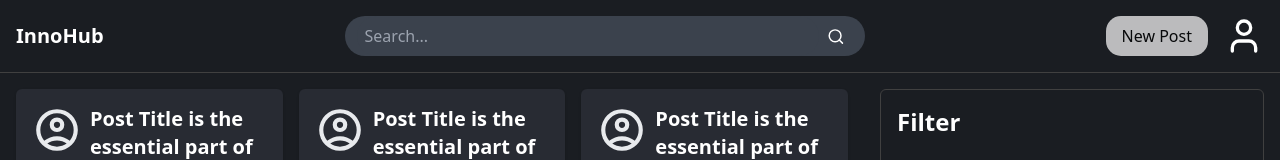
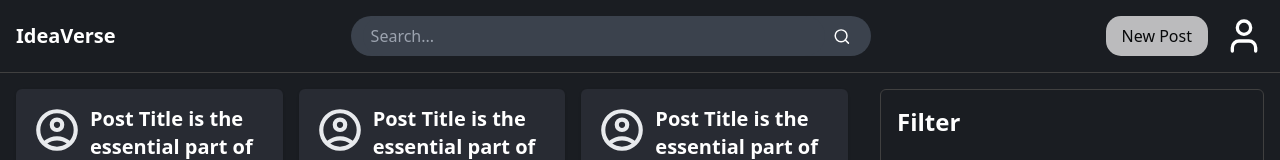
Before and after one commit to shailifadadu/IdeaVerse, a React (Vite) app in the folder frontend/: page / in a window 1280 px wide. Shown: the top 160 px of the page. Built offline with nearby package versions, Linux system fonts and the light colour scheme.

Commit message:
added changes

```diff
--- a/frontend/index.html
+++ b/frontend/index.html
@@ -1,10 +1,10 @@
-<!doctype html>
+<!DOCTYPE html>
 <html lang="en">
   <head>
     <meta charset="UTF-8" />
     <link rel="icon" type="image/svg+xml" href="/vite.svg" />
     <meta name="viewport" content="width=device-width, initial-scale=1.0" />
-    <title>Vite + React + TS</title>
+    <title>IdeaVerse</title>
   </head>
   <body class="bg-nav-bar-color">
     <div id="root"></div>
--- a/frontend/src/components/NavBar.tsx
+++ b/frontend/src/components/NavBar.tsx
@@ -8,7 +8,7 @@
     <div>
       <nav className=" bg-nav-bar-color p-4 flex justify-between items-center">
         <Link to="/">
-          <div className="text-white text-xl font-bold">InnoHub</div>
+          <div className="text-white text-xl font-bold">IdeaVerse</div>
         </Link>
         <div className="flex-none self-center w-5/12 rounded-full flex items-center bg-[#3b424d] px-3">
           <input
```
